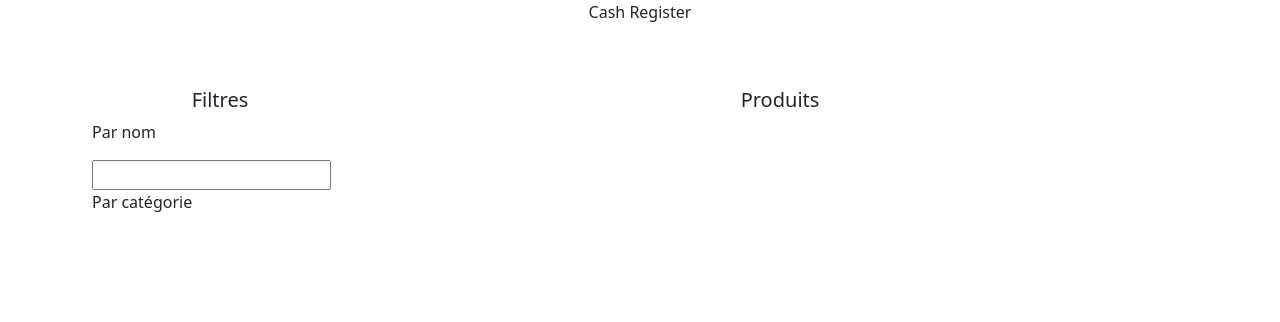
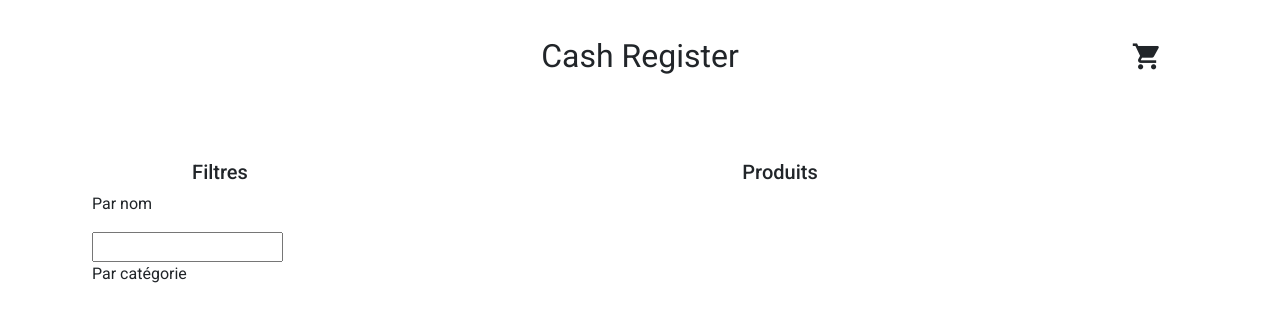
Before and after one commit to Petivi/Cash-Register, an Angular app: page / in a window 1280 px wide. Shown: the top 322 px of the page. Built offline with nearby package versions, Linux system fonts and the light colour scheme.

Commit message:
css + icons

```diff
--- a/angular.json
+++ b/angular.json
@@ -30,6 +30,7 @@
               "src/assets"
             ],
             "styles": [
+              "@angular/material/prebuilt-themes/deeppurple-amber.css",
               "src/styles.scss"
             ],
             "scripts": []
@@ -93,6 +94,7 @@
               "src/assets"
             ],
             "styles": [
+              "@angular/material/prebuilt-themes/deeppurple-amber.css",
               "src/styles.scss"
             ],
             "scripts": []
--- a/package.json
+++ b/package.json
@@ -11,10 +11,12 @@
   "private": true,
   "dependencies": {
     "@angular/animations": "^16.2.0",
+    "@angular/cdk": "^16.2.1",
     "@angular/common": "^16.2.0",
     "@angular/compiler": "^16.2.0",
     "@angular/core": "^16.2.0",
     "@angular/forms": "^16.2.0",
+    "@angular/material": "^16.2.1",
     "@angular/platform-browser": "^16.2.0",
     "@angular/platform-browser-dynamic": "^16.2.0",
     "@angular/router": "^16.2.0",
--- a/src/app/app.component.html
+++ b/src/app/app.component.html
@@ -2,8 +2,14 @@
 
 <div class="main">
   <div class="header">
-    <p>Cash Register</p>
+    <div class="row">
+      <div class="col-2"></div>
+      <div class="col-8"><span class="title">Cash Register</span></div>
+      <div class="col-2"><mat-icon aria-hidden="false" aria-label="Cart" fontIcon="shopping_cart"></mat-icon></div>
+    </div>
   </div>
+
+
 
   <div class="boutique">
 
--- a/src/app/app.component.scss
+++ b/src/app/app.component.scss
@@ -4,8 +4,27 @@ div.main{
 
     div.header{
 
-        display: flex;
-        justify-content: center;
+        div.row{
+            text-align: center;
+            width: 100%;
+            margin: 0;
+            padding: 2em;
+
+            div{
+                display: flex;
+                align-items: center;
+                justify-content: center;
+
+                span.title{
+                    font-size: 2em;
+                }
+
+                mat-icon{
+                    transform: scale(1.3);
+                    cursor: pointer;
+                }
+            }
+        }
     }
 
 
--- a/src/app/app.component.ts
+++ b/src/app/app.component.ts
@@ -2,10 +2,10 @@ import { Component } from '@angular/core';
 
 import { ProductsService } from './services/products.service';
 import { UtilsService } from './services/utils.service';
+import { PaniersService } from './services/paniers.service';
 
 import { Product } from './models/product';
 import { Categorie } from './models/categorie';
-import { PaniersService } from './services/paniers.service';
 import { Article } from './models/article';
 
 @Component({
--- a/src/app/app.module.ts
+++ b/src/app/app.module.ts
@@ -4,6 +4,8 @@ import { BrowserModule } from '@angular/platform-browser';
 import { AppComponent } from './app.component';
 import { NgbModule } from '@ng-bootstrap/ng-bootstrap';
 import { FormsModule } from '@angular/forms';
+import { BrowserAnimationsModule } from '@angular/platform-browser/animations';
+import {MatIconModule} from '@angular/material/icon';
 
 @NgModule({
   declarations: [
@@ -12,7 +14,9 @@ import { FormsModule } from '@angular/forms';
   imports: [
     BrowserModule,
     NgbModule,
-    FormsModule
+    FormsModule,
+    BrowserAnimationsModule,
+    MatIconModule
   ],
   providers: [],
   bootstrap: [AppComponent]
--- a/src/index.html
+++ b/src/index.html
@@ -6,6 +6,9 @@
   <base href="/">
   <meta name="viewport" content="width=device-width, initial-scale=1">
   <link rel="icon" type="image/x-icon" href="favicon.ico">
+  <link rel="preconnect" href="https://fonts.gstatic.com">
+  <link href="https://fonts.googleapis.com/css2?family=Roboto:wght@300;400;500&display=swap" rel="stylesheet">
+  <link href="https://fonts.googleapis.com/icon?family=Material+Icons" rel="stylesheet">
 </head>
 <body>
   <app-root></app-root>
--- a/src/styles.scss
+++ b/src/styles.scss
@@ -2,3 +2,6 @@
 
 /* Importing Bootstrap SCSS file. */
 @import 'bootstrap/scss/bootstrap';
+
+html, body { height: 100%; }
+body { margin: 0; font-family: Roboto, "Helvetica Neue", sans-serif; }
```
Also changed, not shown: 1 other file (tests, documents, lock files or other folders).
